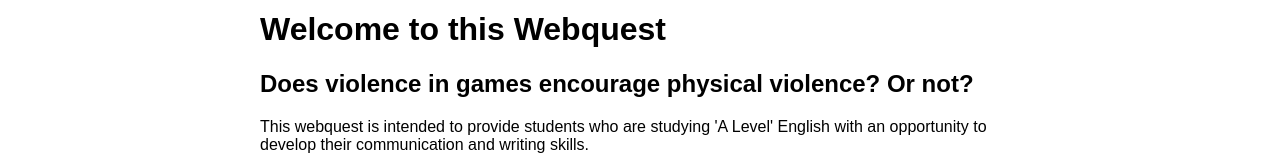
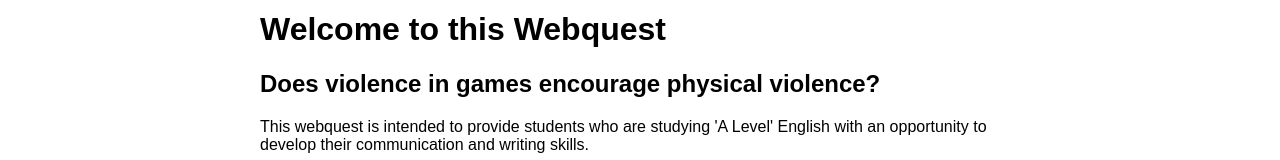
Before and after one commit to benjamingraham92/webquest, a plain HTML site: page index.html in a window 1280 px wide. Shown: the part 219-379 px from the top of the page. Drawn offline with Linux system fonts and the light colour scheme.

Commit message:
week 1 challenge edit reversal

```diff
--- a/index.html
+++ b/index.html
@@ -23,7 +23,7 @@
     <div class="mycontent">
 
         <h1>Welcome to this Webquest</h1>
-        <h2>Does violence in games encourage physical violence? Or not?</h2>
+        <h2>Does violence in games encourage physical violence?</h2>
 
         <p>
             This webquest is intended to provide students who are studying
```
